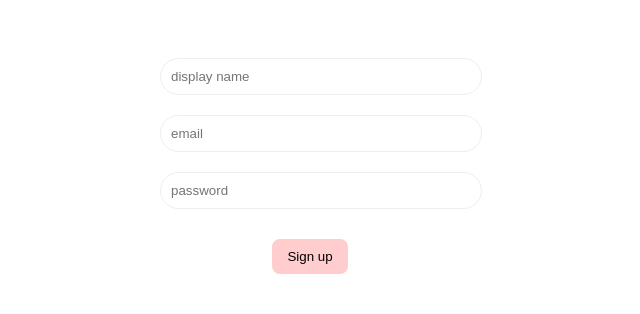
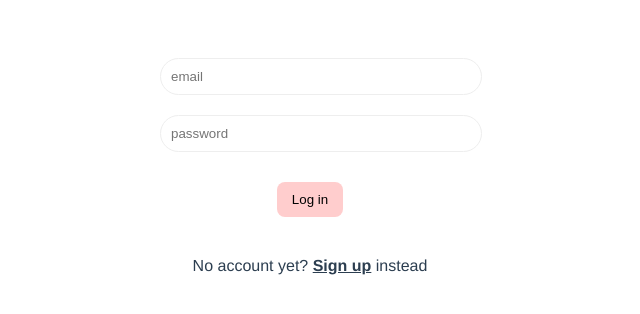
Before and after one commit to SlawomirAndrzejewski/chat-room, a Vue app: page / in a window 1280 px wide. Shown: the top 314 px of the page, without its empty margins (330-970 px from the left). Built offline with nearby package versions, Linux system fonts and the light colour scheme.

Commit message:
started to add auth

```diff
--- /dev/null
+++ b/src/components/LoginForm.vue
@@ -0,0 +1,28 @@
+<template>
+  <form @submit.prevent="handleSubmit">
+      <input v-model="email" type="email" required placeholder="email">
+      <input v-model="password" type="password" required placeholder="password">
+      <button>Log in</button>
+  </form>
+</template>
+
+<script>
+import { ref } from 'vue'
+
+export default {
+    setup() {
+        const email = ref("")
+        const password = ref("")
+
+        const handleSubmit = () => {
+            console.log(displayName.value, email.value, password.value)
+        }
+
+        return { email, password, handleSubmit }
+    }
+}
+</script>
+
+<style>
+
+</style>
--- a/src/firebase/config.js
+++ b/src/firebase/config.js
@@ -1,5 +1,6 @@
 import firebase from "firebase/app"
 import "firebase/firestore"
+import "firebase/auth"
 
 const firebaseConfig = {
     apiKey: "AIzaSyDzDLdHH4fTvZv4fKxuhRxG40ECRt3DOyw",
@@ -14,6 +15,7 @@ const firebaseConfig = {
 firebase.initializeApp(firebaseConfig)
 
 const firestore = firebase.firestore()
+const auth = firebase.auth()
 const timestamp = firebase.firestore.FieldValue.serverTimestamp
 
-export { firestore, timestamp }
+export { firestore, timestamp, auth }
--- a/src/views/Welcome.vue
+++ b/src/views/Welcome.vue
@@ -1,15 +1,31 @@
 <template>
   <div class="welcome container">
-      <SignupForm />
+      <div v-if="loggedIn">
+          <LoginForm />
+          <p>No account yet? <span @click="loggedIn = false">Sign up</span> instead</p>
+      </div>
+      <div v-else>
+          <SignupForm />
+          <p>Already registered? <span @click="loggedIn = true">Login</span> instead</p>
+      </div>
   </div>
 </template>
 
 <script>
 import SignupForm from "../components/SignupForm"
+import LoginForm from "../components/LoginForm"
+import { ref } from 'vue'
 
 export default {
     components: {
-        SignupForm
+        SignupForm,
+        LoginForm
+    },
+
+    setup() {
+        const loggedIn = ref(true)
+
+        return { loggedIn }
     }
 }
 </script>
```
